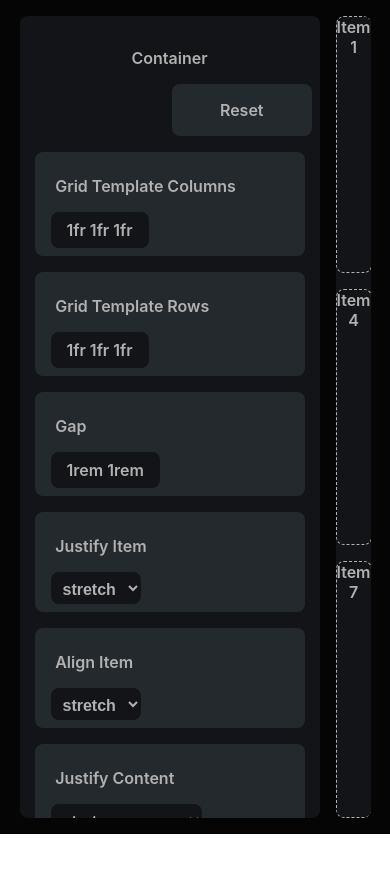
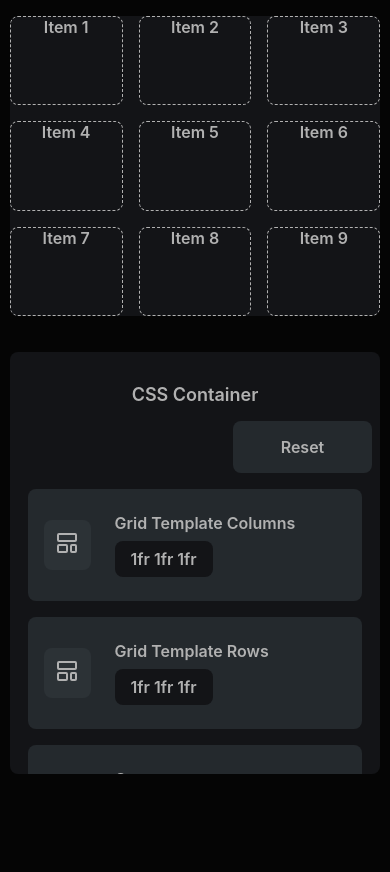
Before and after one commit to Luuvinhkhoi/grid-playground, a React (Create React App) app: page / in a window 390 px wide. Shown: the top 872 px of the page. Before the commit the page ends 844 px from the top, so only its background shows below. Built offline with nearby package versions, Linux system fonts and the light colour scheme.

Commit message:
Complete

```diff
--- a/package.json
+++ b/package.json
@@ -6,6 +6,7 @@
     "@reduxjs/toolkit": "^2.5.1",
     "cra-template": "1.2.0",
     "framer-motion": "^12.4.2",
+    "lucide-react": "^0.475.0",
     "react": "^19.0.0",
     "react-dom": "^19.0.0",
     "react-redux": "^9.2.0",
--- a/src/component/Main/ResizeAble/resize.css
+++ b/src/component/Main/ResizeAble/resize.css
@@ -9,3 +9,8 @@
     border: 1px dashed;
     border-radius: .5rem;
 }
+@media only screen and (max-width:825px){
+    .resize{
+        height: 300px;
+    }
+}
--- a/src/component/Main/ResizeAble/resize.js
+++ b/src/component/Main/ResizeAble/resize.js
@@ -3,7 +3,8 @@ import { useMemo } from 'react';
 import { useSelector } from 'react-redux'
 export const Resize = ()=>{
     const select=useSelector((state)=>state.init)
-    const gridStyles = useMemo(() => ({
+    return (
+     <div className='resize' style={{
         gridTemplateColumns: select.gridTemplateColumns,
         gridTemplateRows: select.gridTemplateRows,
         gap: select.gap,
@@ -11,9 +12,7 @@ export const Resize = ()=>{
         justifyContent: select.justifyContent,
         alignContent: select.alignContent,
         alignItems:select.alignItem
-   }), [select]);
-    return (
-     <div className='resize' style={gridStyles}>
+     }}>
             <div>Item 1</div>
             <div>Item 2</div>
             <div>Item 3</div>
--- a/src/component/Main/SideBar/sidebar.css
+++ b/src/component/Main/SideBar/sidebar.css
@@ -98,3 +98,12 @@ input[type="number"]::-webkit-inner-spin-button,input[type="number"]::-webkit-ou
     -webkit-appearance: none;
     margin: 0;
 }
+@media only screen and (max-width:825px){
+    .sideBar {
+        height: 50vh;
+    }
+    .sideBar .container-items .item >div{
+        width: 95%;
+    }
+
+}
--- a/src/component/Main/SideBar/sidebar.js
+++ b/src/component/Main/SideBar/sidebar.js
@@ -3,19 +3,21 @@ import { useEffect, useState } from 'react'
 import {  useSelector, useDispatch } from 'react-redux'
 import { store } from '../../../store/store'
 import { motion } from "framer-motion";
+import { LayoutTemplate, BetweenVerticalStart,AlignHorizontalJustifyStart,AlignVerticalJustifyEnd} from 'lucide-react';
 import { resetWorkspace, setAlignContents, setAlignItems, setGap, setGridTemplateColumns, setGridTemplateRows, setJustifyContents, setJustifyItems } from '../../../store/initial'
 export const SideBar = ()=>{
     const [isOpen, setIsOpen]=useState(false)
     const dispatch=useDispatch()
     const initialSelect=useSelector((state)=>state.init)
-    const gridTemplateColumns = useSelector((state) => state.init.gridTemplateColumns);
-    const gridTemplateRows = useSelector((state) => state.init.gridTemplateRows);
+    let gridTemplateColumns = useSelector((state) => state.init.gridTemplateColumns);
+    let gridTemplateRows = useSelector((state) => state.init.gridTemplateRows);
     const gap = useSelector((state) => state.init.gap);
-    const [localValues, setLocalValues] = useState({});
+    let columnsValues = initialSelect.gridTemplateColumns.split(' ').map(val => parseFloat(val));
+    let rowsValues = initialSelect.gridTemplateRows.split(' ').map(val => parseFloat(val));
     const [inputValues, setInputValues] = useState({
-        "Grid Template Columns": [],
-        "Grid Template Rows": [],
-        "Gap": []
+        "Grid Template Columns": columnsValues,
+        "Grid Template Rows": rowsValues,
+        "Gap": [1,1]
     });
     const [unit, setUnit] = useState({
         "Grid Template Columns": ["fr", "fr", "fr"],
@@ -23,40 +25,46 @@ export const SideBar = ()=>{
         "Gap": ["rem", "rem"]
     });
     const init=Object.values(initialSelect)
-    console.log(init)
     const dropdowns=[
         {
             id: 1,
             title: 'Grid Template Columns',
+            svg:<LayoutTemplate></LayoutTemplate>,
             selections: ['Grid column 1', 'Grid column 2', 'Grid column 1'],
             mesure:['fr', 'px']
         },
         {
             id: 2,
             title: 'Grid Template Rows',
+            svg:<LayoutTemplate></LayoutTemplate>,
             selections: ['Grid row 1', 'Grid row 2', 'Grid row 3'],
             mesure:['fr','px']
         },
         {
             id: 3,
             title: 'Gap',
+            svg:<BetweenVerticalStart/>,
             selections: ['Row gap', 'Column gap'],
             mesure:['rem','px']
         },
         {
             title:'Justify Item',
+            svg:<AlignHorizontalJustifyStart />,
             selections:['stretch', 'start', 'center', 'end']
         },
         {
             title:'Align Item',
+            svg:<AlignVerticalJustifyEnd />,
             selections:['stretch', 'start', 'center', 'end']
         },
         {
             title:'Justify Content',
+            svg:<AlignHorizontalJustifyStart />,
             selections:['start', 'center', 'end', 'space-between', 'space-around', 'space-evenly']
         },
         {
             title:'Align Content',
+            svg:<AlignVerticalJustifyEnd />,
             selections:['start', 'center', 'end', 'space-between', 'space-around', 'space-evenly']
         },
     ]
@@ -65,22 +73,12 @@ export const SideBar = ()=>{
         if (newValue === "") {
             newValue = "0";
         } else {
-            // Xóa số 0 đứng đầu (chỉ khi nhập số mới)
             newValue = newValue.replace(/^0+(?=\d)/, "");
         }
         setInputValues(prev => ({
             ...prev,
             [title]: prev[title].map((val, i) => i === index ? newValue : val)
         }));
-        setLocalValues(prev => ({
-            ...prev,
-            [title]: prev[title] ? prev[title].map((val, i) => i === index ? newValue : val) : [newValue]
-        }));
-        console.log(inputValues)
-        console.log(title)
-        console.log(index)
-        console.log(value)
-        console.log(unit)
         if(title==='Grid Template Columns'){
             let newColumns = init[0].split(' ');
             newColumns[index]=`${newValue}${unit['Grid Template Columns'][index]}`
@@ -113,39 +111,40 @@ export const SideBar = ()=>{
         }));
         if(title==='Grid Template Columns'){
             let columnsArray = gridTemplateColumns.split(" ");
-            let value = parseFloat(columnsArray[index]); // Lấy giá trị số của cột
-            columnsArray[index] = `${value}${newUnit}`; // Thay đổi đơn vị
+            let value = parseFloat(columnsArray[index]);
+            columnsArray[index] = `${value}${newUnit}`;
             dispatch(setGridTemplateColumns(columnsArray.join(" ")));;
         } else if(title==='Grid Template Rows'){
             let columnsArray = gridTemplateRows.split(" ");
-            let value = parseFloat(columnsArray[index]); // Lấy giá trị số của cột
-            columnsArray[index] = `${value}${newUnit}`; // Thay đổi đơn vị
+            let value = parseFloat(columnsArray[index]);
+            columnsArray[index] = `${value}${newUnit}`;
             dispatch(setGridTemplateRows(columnsArray.join(" ")));;
         } else if(title==='Gap'){
-            console.log(index)
             let columnsArray = gap.split(" ");
-            let value = parseFloat(columnsArray[index]); // Lấy giá trị số của cột
-            columnsArray[index] = `${value}${newUnit}`; // Thay đổi đơn vị
+            let value = parseFloat(columnsArray[index]);
+            columnsArray[index] = `${value}${newUnit}`;
             dispatch(setGap(columnsArray.join(" ")));;
         }
     }
-    useEffect(() => {
-        if (initialSelect) {
-            const columnsValues = initialSelect.gridTemplateColumns.split(' ').map(val => parseFloat(val));
-            const rowsValues = initialSelect.gridTemplateRows.split(' ').map(val => parseFloat(val));
+    const resetButton= async()=>{
+        await dispatch(resetWorkspace())
+        setInputValues({
+            "Grid Template Columns": [1,1,1],
+            "Grid Template Rows": [1,1,1],
+            "Gap": [1,1]
+        });
+        setUnit({
+            "Grid Template Columns": ["fr", "fr", "fr"],
+            "Grid Template Rows": ["fr", "fr", "fr"],
+            "Gap": ["rem", "rem"]
+        });
 
-            setInputValues({
-                "Grid Template Columns": columnsValues,
-                "Grid Template Rows": rowsValues,
-                "Gap": [1, 1] // Giá trị mặc định cho gap
-            });
     }
-    }, []);
-    console.log(inputValues)
+
     return (
      <div className='sideBar'>
         <div className='container'>
-            <div>Container</div>
+            <div style={{fontSize:'18px'}}>CSS Container</div>
             <div style={{
                 display:'inline-block',
                 padding:'1rem 3rem',
@@ -155,7 +154,7 @@ export const SideBar = ()=>{
                 backgroundColor:'rgb(36, 41, 45)',
                 cursor:'pointer'
             }}
-                onClick={()=>dispatch(resetWorkspace())}
+                onClick={()=>resetButton()}
             >
                     Reset
             </div>
@@ -164,11 +163,16 @@ export const SideBar = ()=>{
                    item.id ? (
                     <div>
                         <div className='item' onClick={()=>{if(!item.id){setIsOpen(null)} else{setIsOpen(isOpen===item.id ? null : item.id )}}}>
+                            <div style={{display:'flex', alignItems:'center', gap:'1rem'}}>
+                                <div style={{padding:'.7rem', borderRadius:'0.5rem', backgroundColor:'rgb(44, 50, 54)'}}>{item.svg}</div>
                                 <div>
+                                    <div style={{marginLeft:'.5rem', marginBottom:'.5rem'}}>
                                         <p>{item.title}</p>
                                     </div>
                                     <div className='item-value'>
                                         <p>{init[index]}</p>
+                                    </div>
+                                </div>
                             </div>
                         </div>
                         {isOpen===item.id ? (
@@ -185,11 +189,12 @@ export const SideBar = ()=>{
                                     <div className="input-measurment">
                                     <input type="number" step={1} min={0} max={10}
                                             onChange={(e) => handleChange(item.title, e.target.value, index)}
-                                            value={inputValues[item.title][index] || 0} />
+                                            value={inputValues[item.title][index] || 0}
+                                            style={{fontWeight:'600'}} />
                                     <select onChange={(e) => handleUnitChange(item.title, index, e.target.value)}
-                                            value={localValues[item.title]?.[index] ?? inputValues[item.title]?.[index] ?? "0"}>
+                                            value={unit[item.title][index]}>
                                         {item.mesure.map((mesurement) => (
-                                        <option key={mesurement} value={mesurement}>{mesurement}</option>
+                                        <option key={mesurement} value={mesurement} style={{fontWeight:'600'}}>{mesurement}</option>
                                         ))}
                                     </select>
                                     </div>
@@ -203,14 +208,19 @@ export const SideBar = ()=>{
                 ):(
                   <div>
                         <div className='item' onClick={()=>{if(!item.id){setIsOpen(null)} else{setIsOpen(isOpen===item.id ? null : item.id )}}}>
+                                <div style={{display:'flex',alignItems:'center', gap:'1rem'}}>
+                                    <div style={{padding:'.7rem', borderRadius:'0.5rem', backgroundColor:'rgb(44, 50, 54)'}}>{item.svg}</div>
                                     <div>
+                                        <div style={{marginLeft:'.5rem', marginBottom:'.5rem'}}>
                                             <p>{item.title}</p>
                                         </div>
                                         <select onChange={(e)=>handleSelectionChange(item.title,e.target.value)}>
                                             {item.selections.map((select)=>
-                                       <option value={select}>{select}</option>
+                                            <option value={select} style={{fontWeight:'600'}}>{select}</option>
                                             )}
                                         </select>
+                                    </div>
+                                </div>
                         </div>
                   </div>
                 )
--- a/src/component/Main/main.css
+++ b/src/component/Main/main.css
@@ -3,8 +3,27 @@
     margin: 0 auto;
     padding: 1rem 0;
     display: grid;
-    grid-template-columns: 300px 1.5fr;
+    grid-template-columns: 400px 1.5fr;
     color: rgb(177, 177, 177);
     font-weight: 600;
     gap: 1rem;
 }
+@media only screen and (max-width:825px){
+    .main{
+        grid-template-columns: 1fr;
+        grid-template-rows: 20rem auto;
+        width: 95%;
+        grid-template-areas:
+            "resizeable"
+            "sidebar"; /* Sidebar xuống dưới */
+        min-height: 100vh;
+    }
+    .sideBar {
+        grid-area: sidebar;
+        height: 50vh;
+    }
+
+    .resizeable {
+        grid-area: resizeable;
+    }
+}
```
Also changed, not shown: 1 other file (tests, documents, lock files or other folders). Lines whose indentation alone changed are shown as unchanged.
